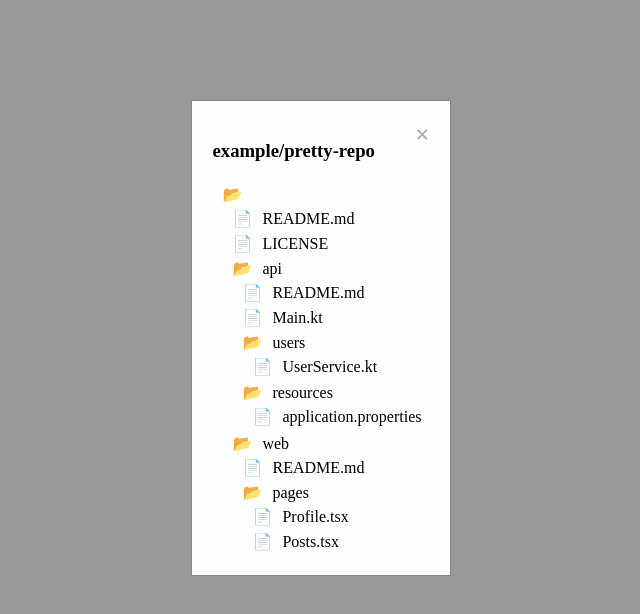
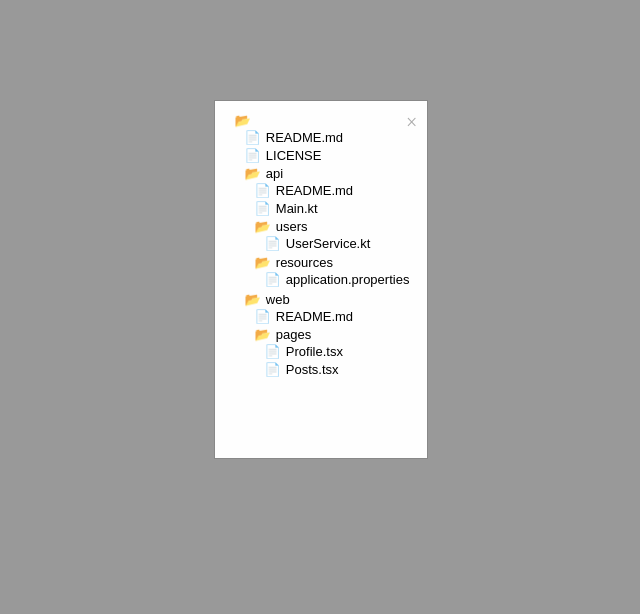
Before and after one commit to jmavs21/pretty-repo, a plain HTML site: page index.html in a window 1280 px wide. Shown: the whole page, without its empty margins (319-959 px from the left). Drawn offline with Linux system fonts and the light colour scheme.

Commit message:
Refactor and local working.

```diff
--- a/index.js
+++ b/index.js
@@ -1,110 +1,105 @@
 javascript: (() => {
-  const getRepoUrl = () => {
+  const getRepoInfo = () => {
+    const urlInfoBranch = [
+      'https://github.com/example/pretty-repo',
+      'example/pretty-repo',
+      'master',
+    ];
     const url = window.location.href;
-    if (!url.startsWith('https://github.com/'))
-      return 'https://github.com/example/pretty-repo';
+    if (!url.startsWith('https://github.com/')) return urlInfoBranch;
+    const menuBranch = document.querySelector('#branch-select-menu');
+    if (!menuBranch) return urlInfoBranch;
+    const targetBranch = menuBranch.querySelector('.css-truncate-target');
+    if (!targetBranch) return urlInfoBranch;
     isLocalTest = false;
-    return url;
-  };
-
-  const getBranch = () => {
-    const defaultBranch = 'master';
-    const menu = document.querySelector('#branch-select-menu');
-    if (!menu) return defaultBranch;
-    const target = menu.querySelector('.css-truncate-target');
-    if (!target) return defaultBranch;
-    isLocalTest = false;
-    return target.innerHTML;
+    return [url, url.substring(19), targetBranch.innerHTML];
   };
 
   let isLocalTest = true;
-  const repoUrl = getRepoUrl();
-  const userAndRepo = repoUrl.substring(19);
-  const branch = getBranch();
-  console.log('repoUrl:', repoUrl);
-  console.log('userAndRepo:', userAndRepo);
-  console.log('branch:', branch);
+  const [repoUrl, userAndRepo, branch] = getRepoInfo();
 
   // const cssStyle = document.createElement('style');
   // cssStyle.innerHTML = ""; //
   // document.head.appendChild(cssStyle);
 
   document.body.innerHTML =
-    '<div id="myjmodal" class="jmodal"> <div class="jmodal-content"> <span class="close">&times;</span> <h3 id="repo">user/repo</h3> <div id="editor"></div> </div> </div>';
+    '<div id="modal-pr" class="modal-pr"> <div class="modal-pr-content"> <span class="close-pr">&times;</span> <div id="editor-pr"></div> </div> </div>';
 
   const displayEditor = (paths) => {
-    const map = new Map();
+    const graph = new Map();
     const visited = new Set();
     for (const { path } of paths) {
-      const key = path.substring(0, path.lastIndexOf('/'));
-      if (!map.has(key)) map.set(key, []);
-      map.get(key).push(path);
+      const folder = path.substring(0, path.lastIndexOf('/'));
+      if (!graph.has(folder)) graph.set(folder, []);
+      graph.get(folder).push(path);
     }
     const editor = [];
-    dfs(editor, map, visited, '');
-    document.getElementById('repo').innerHTML = userAndRepo;
-    document.getElementById('editor').innerHTML = editor.join('');
+    dfs(editor, graph, visited, '');
+    // document.getElementById('repo-pr').innerHTML = userAndRepo;
+    document.getElementById('editor-pr').innerHTML = editor.join('');
   };
 
-  const dfs = (editor, map, visited, jfolder) => {
-    visited.add(jfolder);
-    addjfolderOpen(editor, jfolder);
-    const jfiles = map.get(jfolder);
-    for (const jfile of jfiles) {
-      if (visited.has(jfile)) continue;
-      if (map.has(jfile)) dfs(editor, map, visited, jfile);
-      else addjfile(editor, jfile);
+  const dfs = (editor, graph, visited, folder) => {
+    visited.add(folder);
+    addFolderOpen(editor, folder);
+    const files = graph.get(folder);
+    for (const file of files) {
+      if (visited.has(file)) continue;
+      if (graph.has(file)) dfs(editor, graph, visited, file);
+      else addFile(editor, file);
     }
     addFolerClose(editor);
   };
 
-  const addjfolderOpen = (editor, jfolder) => {
-    const jfolderName = jfolder.substring(jfolder.lastIndexOf('/') + 1);
+  const addFolderOpen = (editor, folder) => {
+    const folderName = getLastWord(folder);
     editor.push(
-      `<div class="jjfoldercontainer"><span class="jfolder i-jfolder-o" data-isexpanded="true">${jfolderName}</span>`
+      `<div class="folder-container-pr"><span class="folder-pr i-folder-pr-o" data-isexpanded="true">${folderName}</span>`
     );
   };
 
+  const getLastWord = (s) => s.substring(s.lastIndexOf('/') + 1);
+
   const addFolerClose = (editor) => editor.push('</div>');
 
-  const addjfile = (editor, jfile) => {
-    const jfileName = jfile.substring(jfile.lastIndexOf('/') + 1);
+  const addFile = (editor, file) => {
+    const fileName = getLastWord(file);
     editor.push(
-      `<a class="jfile i-jfile-code-o" href='${repoUrl}/blob/${branch}/${jfile}'>${jfileName}</a>`
+      `<a class="file-pr i-file-pr-code-o" href='${repoUrl}/blob/${branch}/${file}'>${fileName}</a>`
     );
   };
 
-  document.getElementById('editor').addEventListener('click', (event) => {
+  document.getElementById('editor-pr').addEventListener('click', (event) => {
     const elem = event.target;
-    if (isValidjfolder(event, elem)) {
+    if (isValidFolder(event, elem)) {
       const isexpanded = elem.dataset.isexpanded === 'true';
       if (isexpanded) {
-        elem.classList.remove('i-jfolder-o');
-        elem.classList.add('i-jfolder');
+        elem.classList.remove('i-folder-pr-o');
+        elem.classList.add('i-folder-pr');
       } else {
-        elem.classList.remove('i-jfolder');
-        elem.classList.add('i-jfolder-o');
+        elem.classList.remove('i-folder-pr');
+        elem.classList.add('i-folder-pr-o');
       }
       elem.dataset.isexpanded = !isexpanded;
       for (const elemChild of [...elem.parentElement.children]) {
         for (const className of elemChild.classList) {
-          if (className === 'jfile' || className === 'jjfoldercontainer')
+          if (className === 'file-pr' || className === 'folder-container-pr')
             elemChild.style.display = isexpanded ? 'none' : 'block';
         }
       }
     }
   });
 
-  const isValidjfolder = (event, elem) =>
+  const isValidFolder = (event, elem) =>
     elem.tagName.toLowerCase() === 'span' &&
     elem !== event.currentTarget &&
-    elem.classList.contains('jfolder');
+    elem.classList.contains('folder-pr');
 
-  var jmodal = document.getElementById('myjmodal');
-  var span = document.getElementsByClassName('close')[0];
-  span.onclick = () => (jmodal.style.display = 'none');
+  var modal = document.getElementById('modal-pr');
+  var close = document.getElementsByClassName('close-pr')[0];
+  close.onclick = () => (modal.style.display = 'none');
   window.onclick = (event) => {
-    if (event.target == jmodal) jmodal.style.display = 'none';
+    if (event.target == modal) modal.style.display = 'none';
   };
 
   const raw = {
@@ -128,6 +123,10 @@ javascript: (() => {
   };
 
   if (isLocalTest) {
+    console.log('isLocalTest:', isLocalTest);
+    console.log('repoUrl:', repoUrl);
+    console.log('userAndRepo:', userAndRepo);
+    console.log('branch:', branch);
     displayEditor(raw.tree);
   } else {
     fetch(
--- a/style.css
+++ b/style.css
@@ -1,47 +1,48 @@
-#jeditor {
+#editor-pr {
   padding-bottom: 35%;
 }
-#jeditor,
-#jrepo {
+#editor-pr,
+#repo-pr {
   width: fit-content;
-  font-family: 'Courier New', Courier, monospace;
+  font-family: sans-serif;
+  font-size: small;
 }
-.jjfoldercontainer,
-.jfile {
+.folder-container-pr,
+.file-pr {
   display: block;
-  padding: 5px 2px 1px 10px;
+  padding: 2px 2px 1px 10px;
 }
-.jfolder {
+.folder-pr {
   color: black;
 }
-.jfile {
+.file-pr {
   color: black;
 }
-.jfolder,
-.jfile {
+.folder-pr,
+.file-pr {
   cursor: pointer;
 }
-.jfolder:hover,
-.jfile:hover {
+.folder-pr:hover,
+.file-pr:hover {
   background: #00ffff;
 }
-.jfolder:before,
-.jfile:before {
-  padding-right: 10px;
+.folder-pr:before,
+.file-pr:before {
+  padding-right: 5px;
 }
 a {
   text-decoration: none;
 }
-.i-jfolder:before {
+.i-folder-pr:before {
   content: '\1F4C1';
 }
-.i-jfolder-o:before {
+.i-folder-pr-o:before {
   content: '\1F4C2';
 }
-.i-jfile-code-o:before {
+.i-file-pr-code-o:before {
   content: '\1F4C4';
 }
-.jmodal {
+.modal-pr {
   position: fixed;
   z-index: 1;
   padding-top: 100px;
@@ -53,21 +54,20 @@ a {
   background-color: rgb(0, 0, 0);
   background-color: rgba(0, 0, 0, 0.4);
 }
-.jmodal-content {
+.modal-pr-content {
   background-color: #fefefe;
   margin: auto;
-  padding: 20px;
+  padding: 10px;
   border: 1px solid #888;
   width: fit-content;
 }
-.close {
+.close-pr {
   color: #aaaaaa;
   float: right;
-  font-size: 25px;
-  font-weight: bold;
+  font-size: 20px;
 }
-.close:hover,
-.close:focus {
+.close-pr:hover,
+.close-pr:focus {
   color: #000;
   text-decoration: none;
   cursor: pointer;
```
Also changed, not shown: index.html (+1 -4 lines), test_data.js (added, +172 -0 lines).
